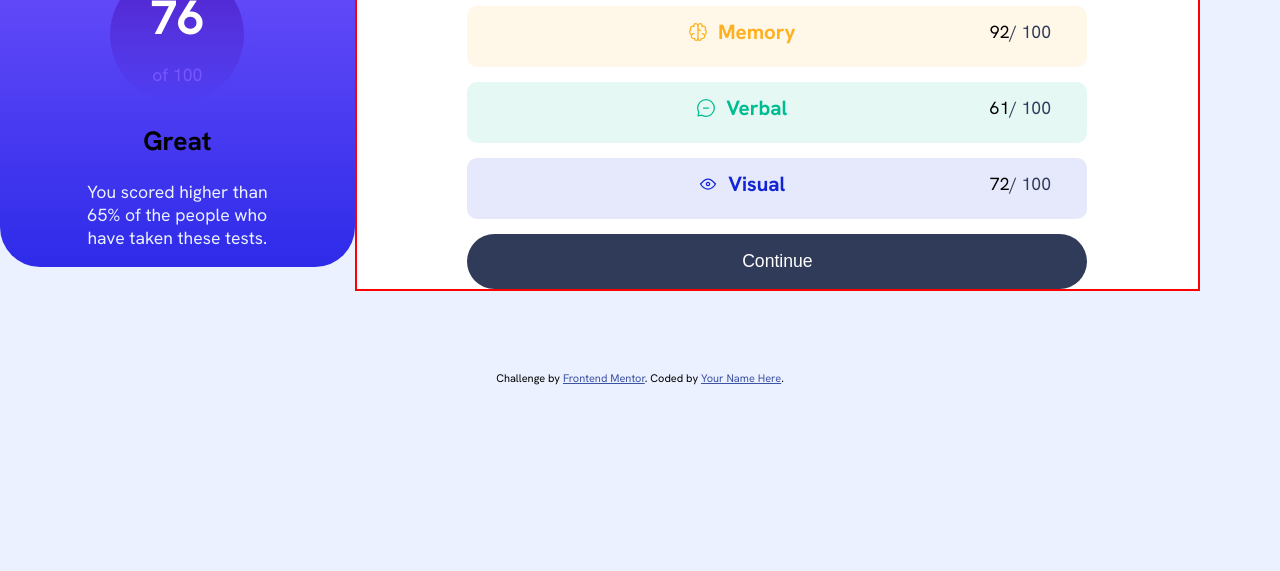
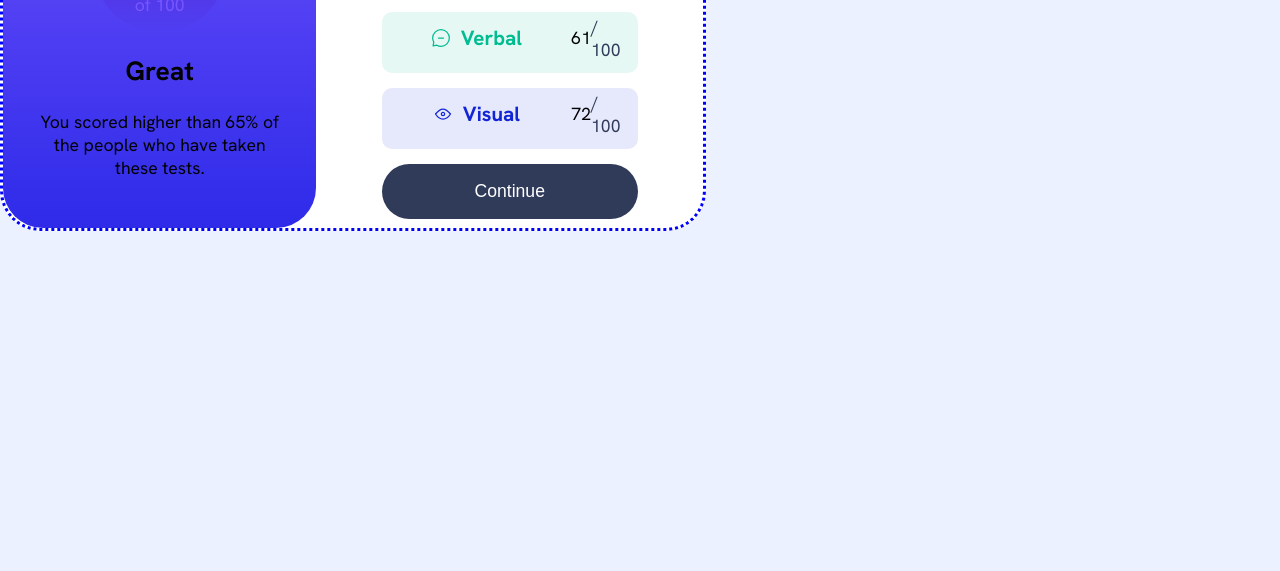
Before and after one commit to RoxySash/Results-Summary-Component-Main, a plain HTML site: page index.html in a window 1280 px wide. Shown: the part 229-800 px from the top of the page. Drawn offline with Linux system fonts and the light colour scheme.

Commit message:
adding border radius to container

```diff
--- a/index.html
+++ b/index.html
@@ -40,7 +40,7 @@
           <p><span class="result-percentage">of 100</span></p>
         </div>
         <h2>Great</h2>
-        <p class="artcile-top-text">
+        <p class="article-top-text">
           You scored higher than 65% of the people who have taken these tests.
         </p>
       </div>
@@ -87,11 +87,6 @@
         <button class="blue-btn">Continue</button>
       </div>
     </main>
-    <div class="attribution">
-      Challenge by
-      <a href="https://www.frontendmentor.io?ref=challenge" target="_blank"
-        >Frontend Mentor</a
-      >. Coded by <a href="#">Your Name Here</a>.
-    </div>
+
   </body>
 </html>
--- a/styles.css
+++ b/styles.css
@@ -49,6 +49,7 @@ body {
     justify-content: center;
     align-items: center;
     width: 100%;
+    border: 3px dotted blue;
 
 }
 
@@ -71,10 +72,11 @@ body {
     border-bottom-left-radius: 40px;
     border-bottom-right-radius: 40px;
     text-align: center;
-
+    box-shadow: 0 60px 30px -10px var(--cobaltblue-alpha);
+    padding: 31px
 }
 
-.artcile-top-text {
+.article-top-text {
     padding-top: 0;
     margin-top: 0;
 }
@@ -84,7 +86,7 @@ body {
     flex-direction: column;
     justify-content: center;
     align-items: center;
-    border: 2px solid red;
+
     width: 100%;
     padding-left: 33px;
     padding-right: 33px;
@@ -209,11 +211,13 @@ span {
     text-align: left;
 }
 
-@media (min-width: 760px) {
+@media (min-width: 720px) {
 
     body {
         background-color: var(--paleblue);
         min-height: 0 auto;
+
+
     }
 
     .container {
@@ -221,16 +225,18 @@ span {
     flex-direction: row;
     justify-content: center;
     align-items: center;
-    max-width: 100%;
-    width: 1200px;
-    height: 600px;
+    max-width: 700px;
+    background-color: var(--white);
+    border-radius: 40px;
+
 
 }
 .article-top {
     border-radius: 40px;
 }
 
-.article-bottom {
-    background-color: var(--white);
+.article-top {
+    box-shadow: none;
 }
+
  }
```
